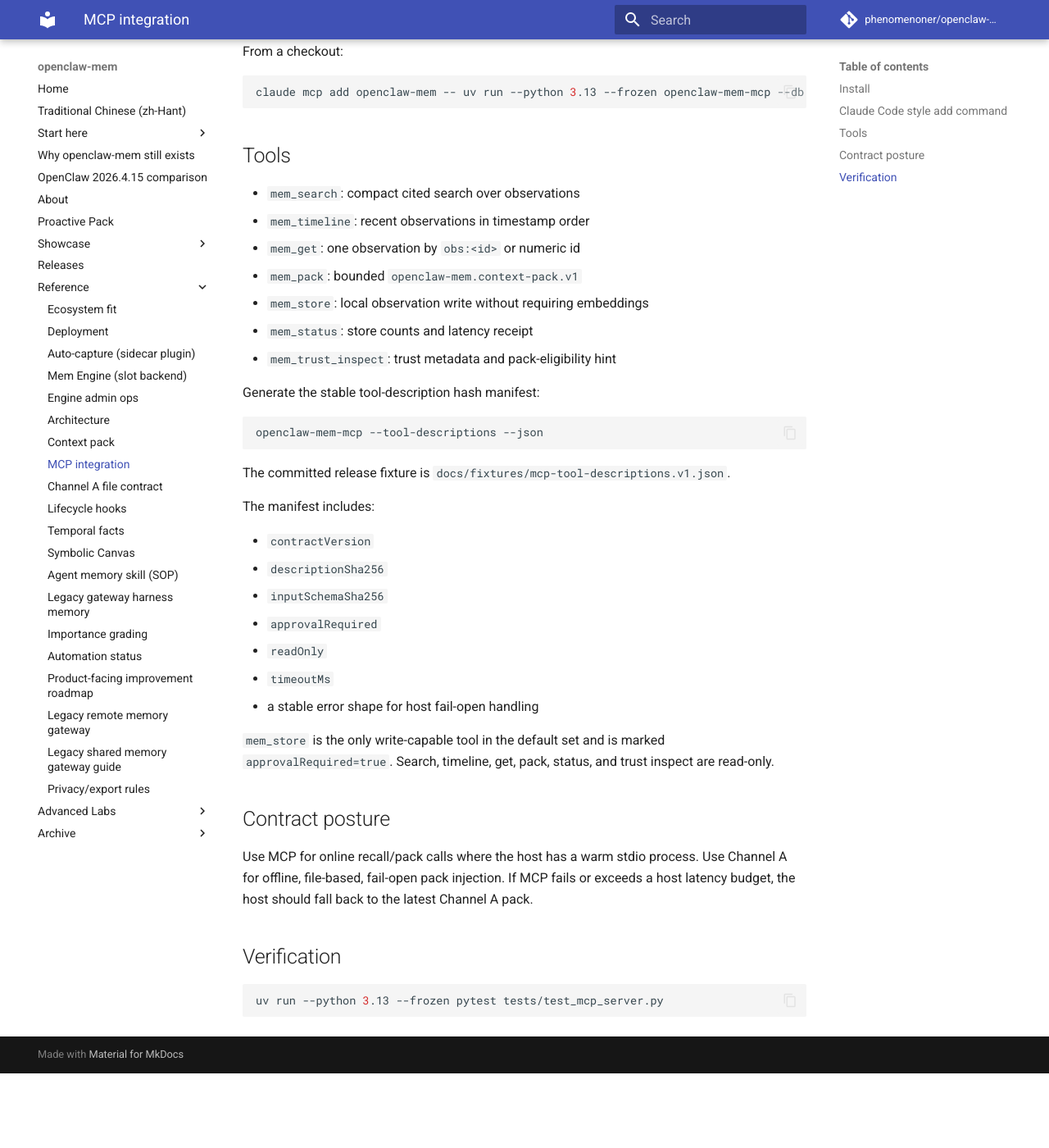
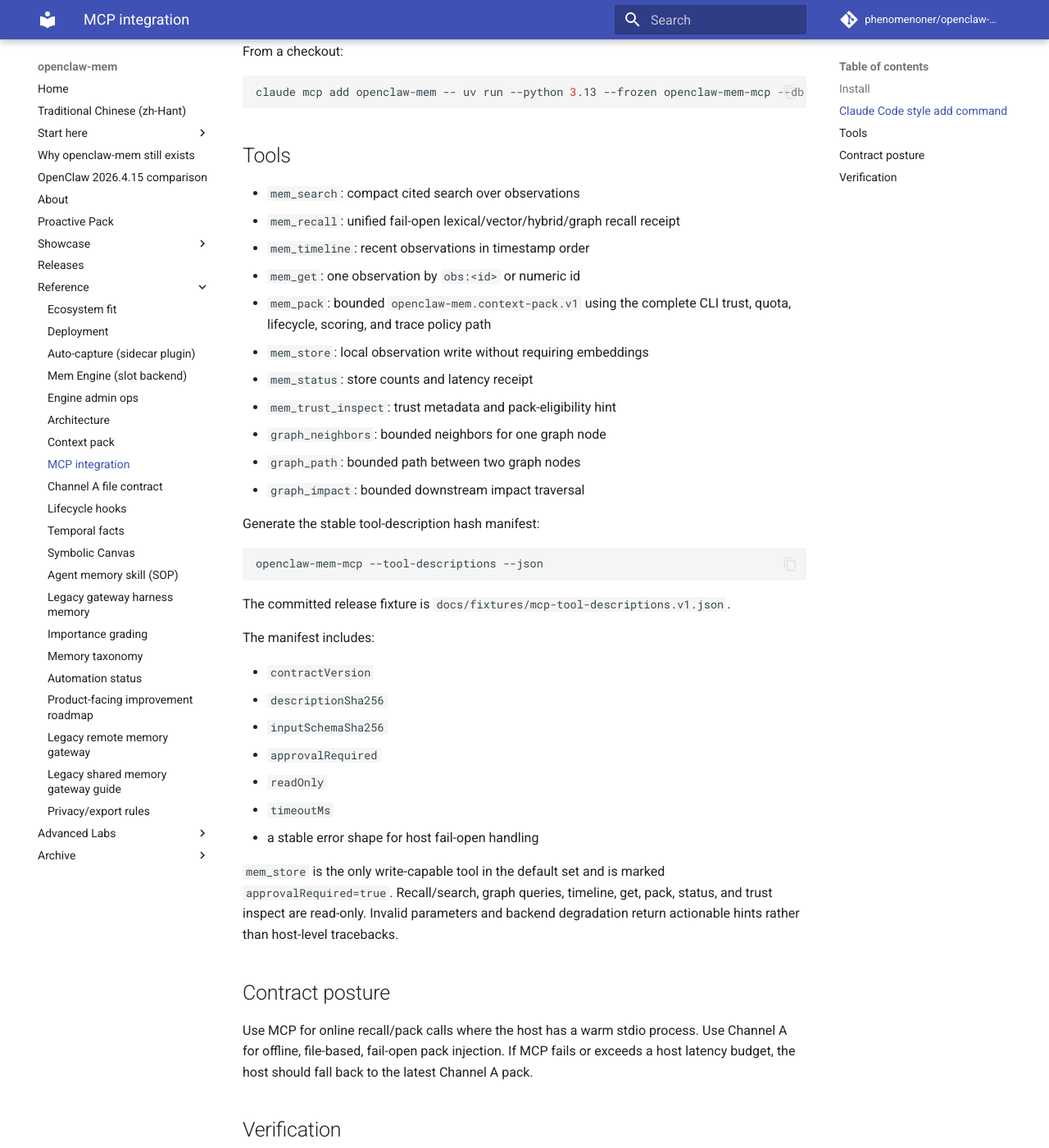
Before and after one commit to phenomenoner/openclaw-mem, an MkDocs documentation site: the page built from docs/mcp-integration.md, in a window 1280 px wide and 1400 px high, scrolled down 684 px. Shown: the whole window at 82% size. Built offline with MkDocs 1.6.1 and Material for MkDocs 9.7.7, drawn with Linux system fonts in a browser that asks for light colours; comment, search, counter and statistics services are not loaded; before the commit the page ends 1993 px from its top, so only the background shows below that.

```diff
--- a/docs/mcp-integration.md
+++ b/docs/mcp-integration.md
@@ -32,12 +32,17 @@ claude mcp add openclaw-mem -- uv run --python 3.13 --frozen openclaw-mem-mcp --
 ## Tools
 
 - `mem_search`: compact cited search over observations
+- `mem_recall`: unified fail-open lexical/vector/hybrid/graph recall receipt
 - `mem_timeline`: recent observations in timestamp order
 - `mem_get`: one observation by `obs:<id>` or numeric id
-- `mem_pack`: bounded `openclaw-mem.context-pack.v1`
+- `mem_pack`: bounded `openclaw-mem.context-pack.v1` using the complete CLI
+  trust, quota, lifecycle, scoring, and trace policy path
 - `mem_store`: local observation write without requiring embeddings
 - `mem_status`: store counts and latency receipt
 - `mem_trust_inspect`: trust metadata and pack-eligibility hint
+- `graph_neighbors`: bounded neighbors for one graph node
+- `graph_path`: bounded path between two graph nodes
+- `graph_impact`: bounded downstream impact traversal
 
 Generate the stable tool-description hash manifest:
 
@@ -58,8 +63,9 @@ The manifest includes:
 - a stable error shape for host fail-open handling
 
 `mem_store` is the only write-capable tool in the default set and is marked
-`approvalRequired=true`. Search, timeline, get, pack, status, and trust inspect
-are read-only.
+`approvalRequired=true`. Recall/search, graph queries, timeline, get, pack,
+status, and trust inspect are read-only. Invalid parameters and backend
+degradation return actionable hints rather than host-level tracebacks.
 
 ## Contract posture
 
--- a/mkdocs.yml
+++ b/mkdocs.yml
@@ -63,6 +63,7 @@ nav:
       - Core vs Advanced Labs: core-vs-advanced-labs.md
       - 60-second reality proof: reality-check.md
       - Quickstart: quickstart.md
+      - Command migration: command-migration.md
       - Harness quickstarts:
           - Claude Code: quickstart-claude-code.md
           - Codex: quickstart-codex.md
@@ -101,6 +102,7 @@ nav:
       - Agent memory skill (SOP): agent-memory-skill.md
       - Legacy gateway harness memory: harness-persistent-memory.md
       - Importance grading: importance-grading.md
+      - Memory taxonomy: taxonomy-v1.md
       - Automation status: automation-status.md
       - Product-facing improvement roadmap: openclaw-user-improvement-roadmap.md
       - Legacy remote memory gateway: remote-memory-gateway.md
```
Also changed, not shown: CHANGELOG.md (+31 -0 lines), PROGRESS-RUN-B.md (+2 -1 lines), docs/command-migration.md (added, +44 -0 lines), docs/taxonomy-v1.md (+4 -0 lines).
